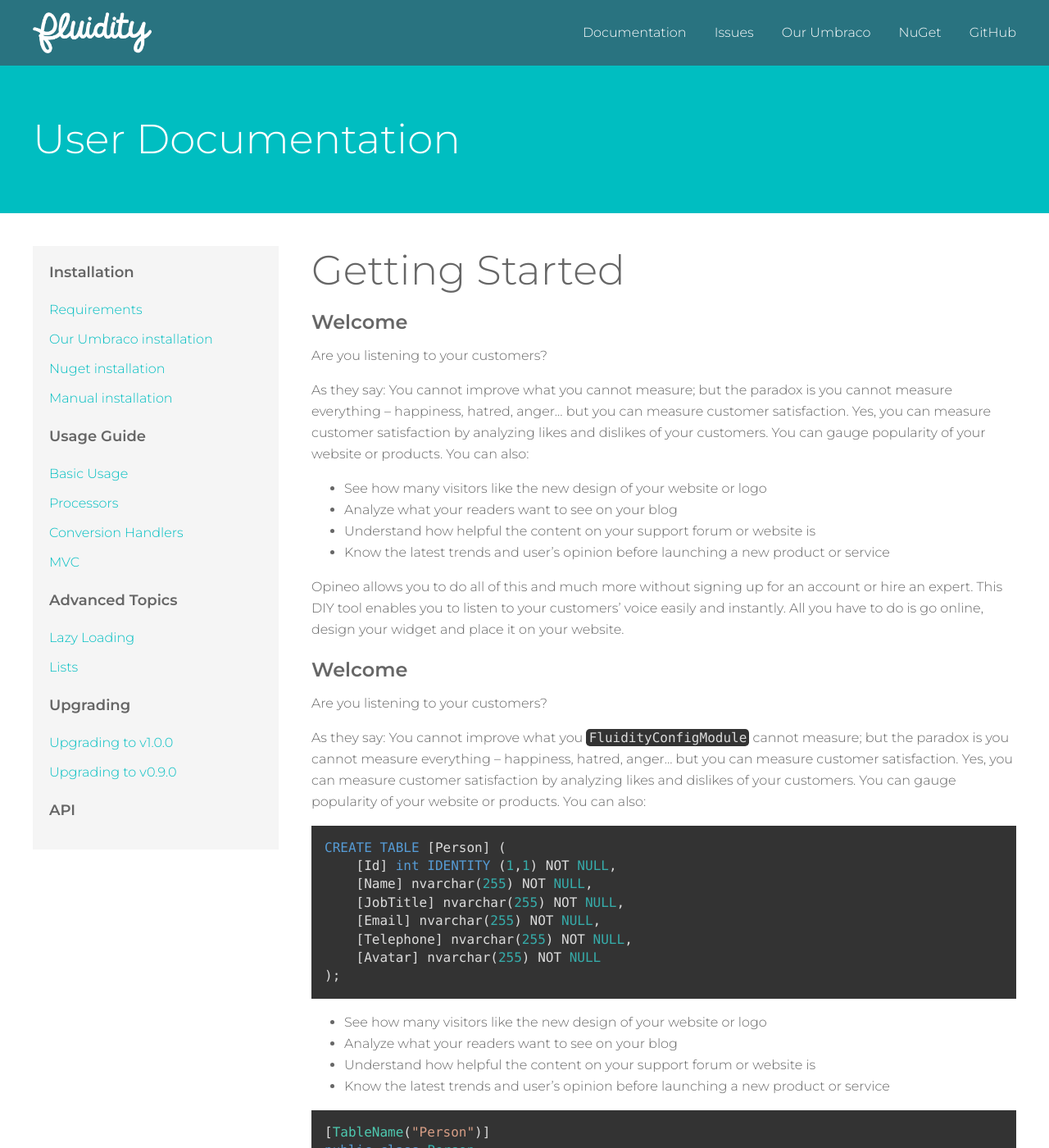
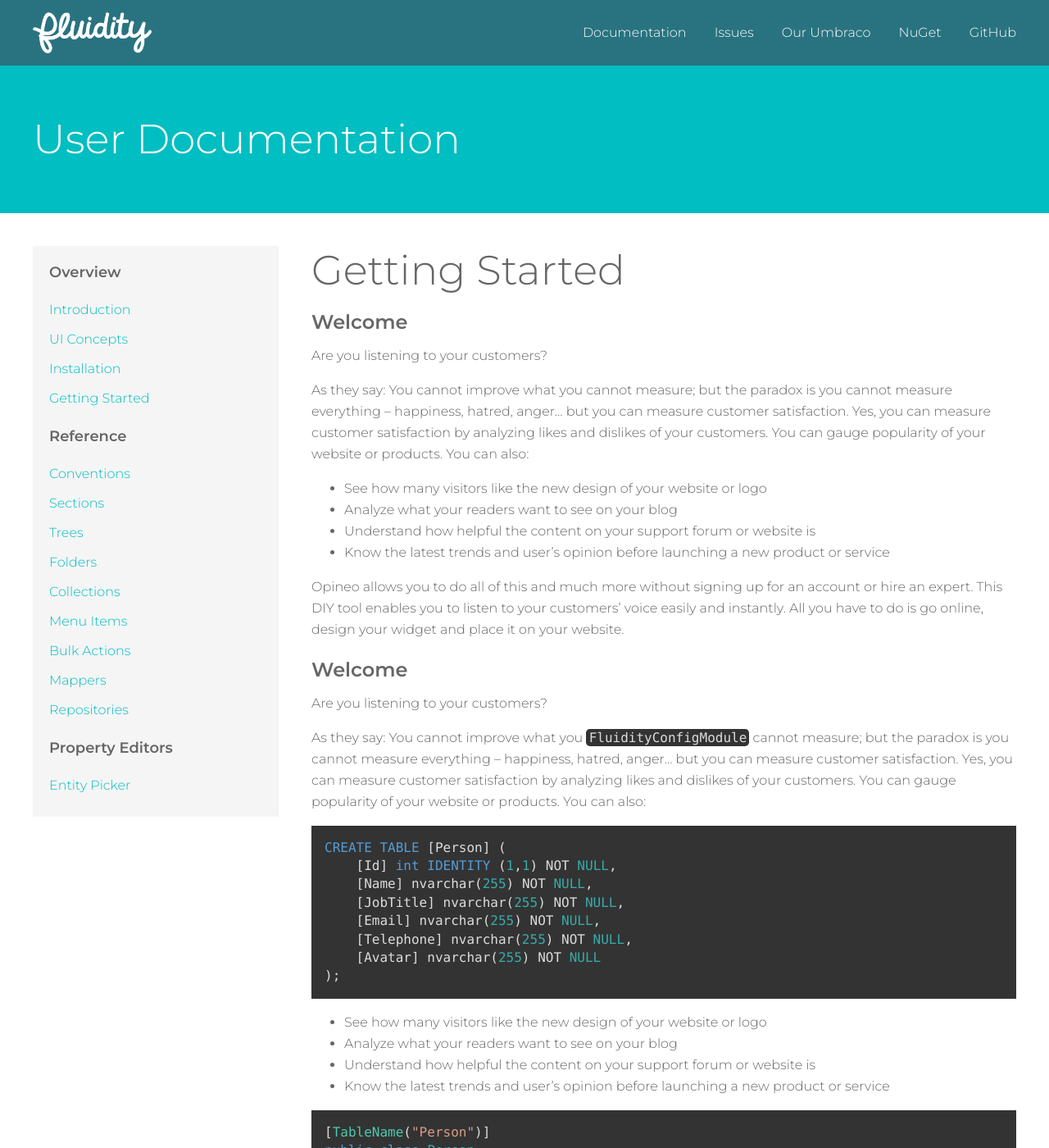
Before and after one commit to mattbrailsford/umbraco-fluidity, a Jekyll site: the page built from docs/_pages/00-home.md, in a window 1280 px wide and 1400 px high. Shown: the whole window at 82% size. Built offline with Jekyll 4.4.1, drawn with Linux system fonts in a browser that asks for light colours.

Commit message:
Built actual nav structure

```diff
--- a/docs/_data/navigation.yml
+++ b/docs/_data/navigation.yml
@@ -1,41 +1,36 @@
-- title: Installation
-  url: /installation/
+- title: Overview
   subnav:
-    - title: Requirements
-      url: "#requirements"
-    - title: Our Umbraco installation
-      url: "#our-umbraco"
-    - title: Nuget installation
-      url: "#nuget"
-    - title: Manual installation
-      url: "#manual"
+    - title: Introduction
+      url: /introduction/
+    - title: UI Concepts
+      url: /ui-concepts/
+    - title: Installation
+      url: /installation/
+    - title: Getting Started
+      url: /getting-started/
 
-- title: Usage Guide
-  url: /usage/
+- title: Reference
   subnav:
-    - title: Basic Usage
-      url: "#basic-usage"
-    - title: Processors
-      url: /usage/processors/
-    - title: Conversion Handlers
-      url: /usage/conversion/
-    - title: MVC
-      url: /usage/mvc/
+    - title: Conventions
+      url: /conventions/
+    - title: Sections
+      url: /sections/
+    - title: Trees
+      url: /trees/
+    - title: Folders
+      url: /folders/
+    - title: Collections
+      url: /collections/
+    - title: Menu Items
+      url: /menu-items/
+    - title: Bulk Actions
+      url: /bulk-actions/
+    - title: Mappers
+      url: /mappers/
+    - title: Repositories
+      url: /repositories/
 
-- title: Advanced Topics
-  url: /advanced/
+- title: Property Editors
   subnav:
-    - title: Lazy Loading
-      url: "#lazy-loading"
-    - title: Lists
-      url: "#lists"
-
-- title: Upgrading
-  url: /upgrading/
-  subnav:
-    - title: Upgrading to v1.0.0
-      url: upgrading-to-v100
-    - title: Upgrading to v0.9.0
-      url: upgrading-to-v090
-
-- title: API
+    - title: Entity Picker
+      url: /entity-picker/
--- a/docs/_includes/side-nav.html
+++ b/docs/_includes/side-nav.html
@@ -1,9 +1,5 @@
 {% assign parentUrl = '' %}
 {% for item in site.data.navigation %}
-    {% assign itemUrl = item.url | append: 'index.html' %}
-    {% if itemUrl == page.url %}
-        {% assign parentUrl = item.url %}
-    {% endif %}
     {% for sub in item.subnav %}
         {% assign subUrl = sub.url | append: 'index.html' %}
         {% if subUrl == page.url %}
@@ -14,7 +10,7 @@
 
 <nav class="side-nav sticky--desktop">
     {% for item in site.data.navigation %}
-        <h3><a href="{{ item.url }}"{% if item.url == parentUrl %} class="active"{% endif %}>{{ item.title }}</a></h3>
+        <h3>{{ item.title }}</h3>
         <ul>
         {% for sub in item.subnav %}
             {% assign subUrl = sub.url | append: 'index.html' %}
```
